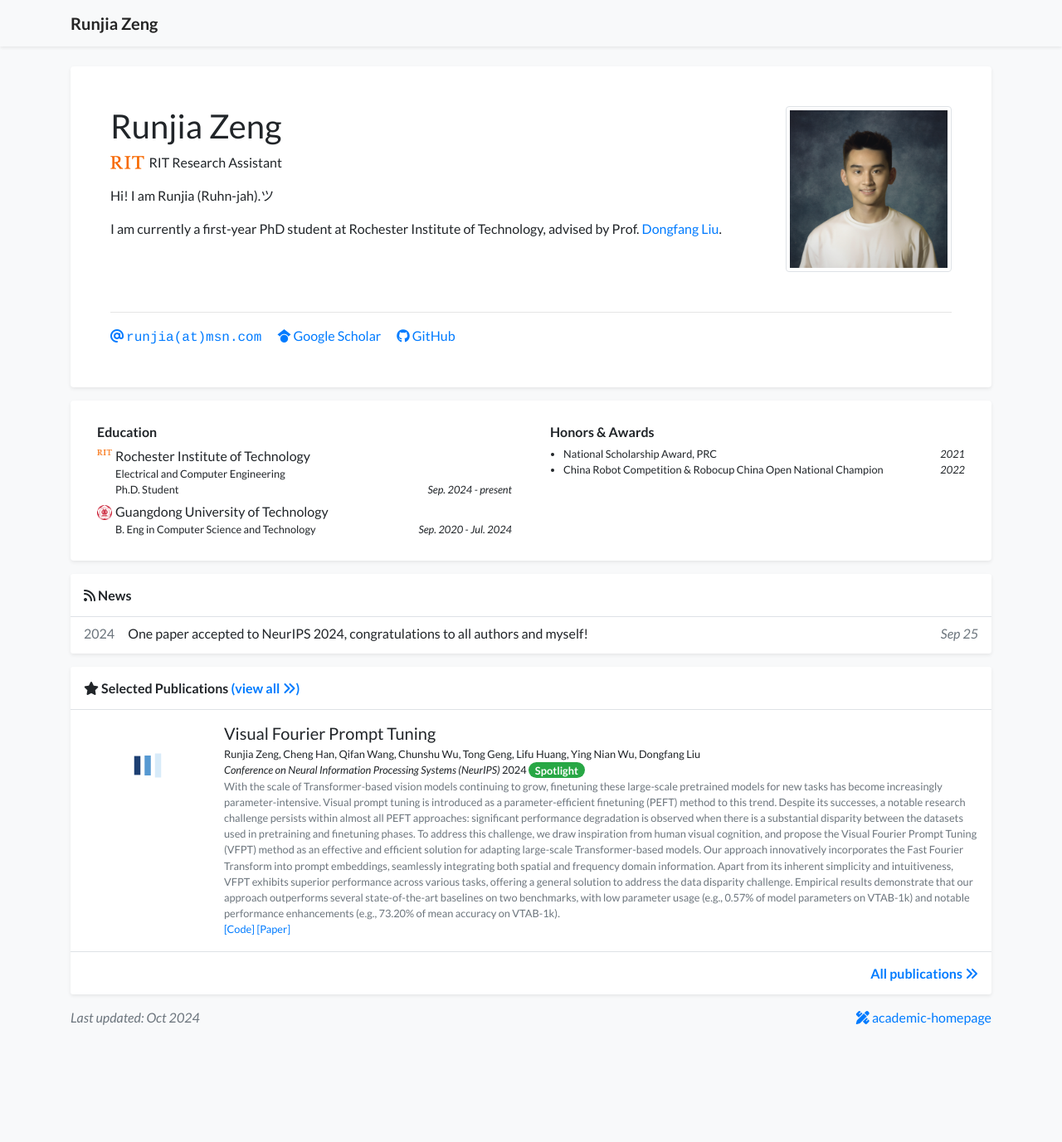
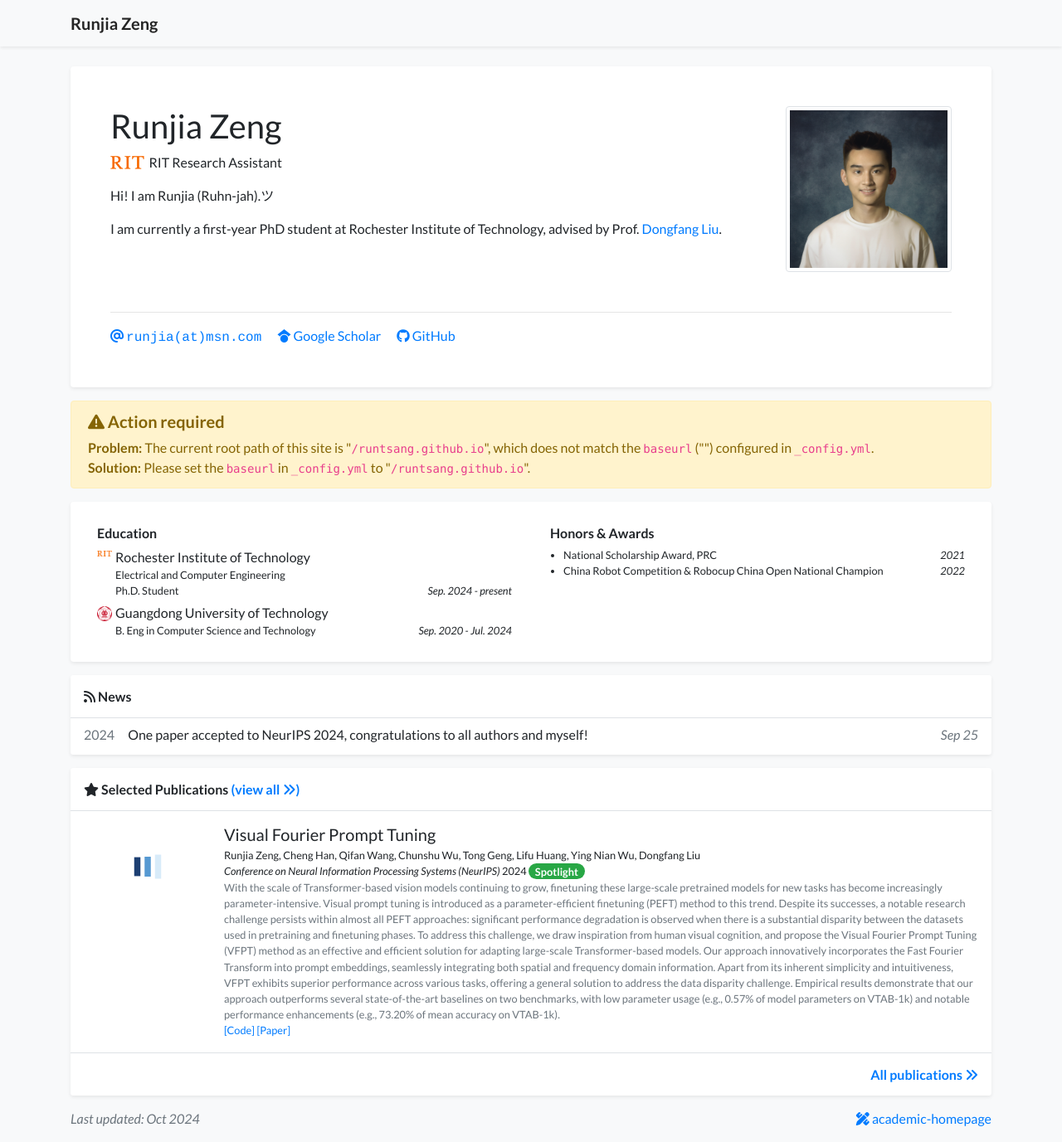
Before and after one commit to runtsang/runtsang.github.io, a Jekyll site: the page built from index.html, in a window 1280 px wide and 1377 px high. Shown: the whole window at 83% size. Built offline with Jekyll 4.4.1, drawn with Linux system fonts in a browser that asks for light colours; nearby versions of some CDN libraries; a style sheet for code colours, icons or effects is not loaded; some of the changed lines change nothing that is shown.

Commit message:
set baseurl to empty

```diff
--- a/_config.yml
+++ b/_config.yml
@@ -13,7 +13,7 @@
 # you will see them accessed via {{ site.title }}, {{ site.email }}, and so on.
 # You can create any custom variable you would like, and they will be accessible
 # in the templates via {{ site.myvariable }}.
-baseurl: "/runtsang" # the subpath of your site, e.g. /blog
+baseurl: "" # the subpath of your site, e.g. /blog
 
 # Build settings
 markdown: kramdown
```
